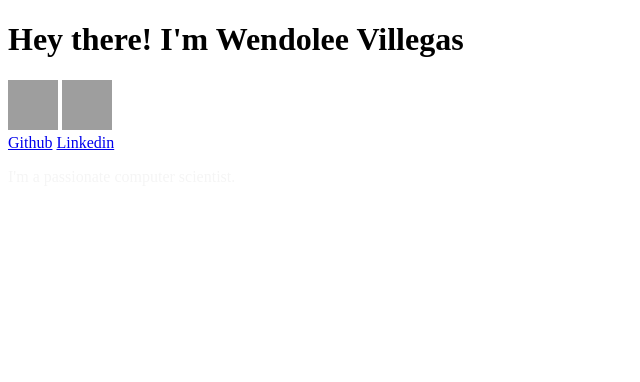
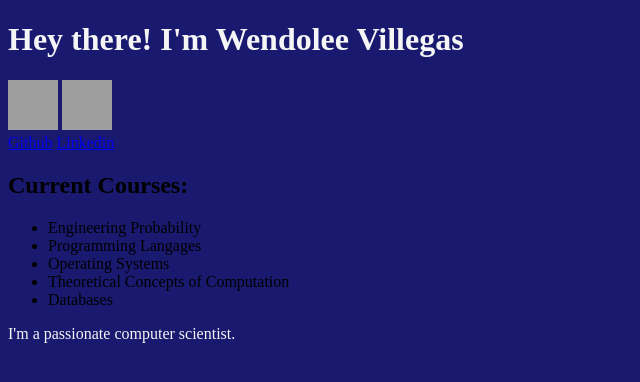
Before and after one commit to wendoughlee/wendolee, a plain HTML site: page index.html in a window 1280 px wide. Shown: the whole page, without its empty margins (0-640 px from the left). Drawn offline with Linux system fonts and the light colour scheme; grey boxes are pictures that could not be loaded.

Commit message:
changing colors

```diff
--- a/index.html
+++ b/index.html
@@ -4,6 +4,8 @@
   <head>
   <meta charset="utf-8" />
   <meta name ="viewport" content="width=device-width" />
+
+  <link href="styles/style.css" rel="stylesheet" />
   <title>Welcome to my website!</title>
   </head>
   <body>
@@ -19,7 +21,7 @@
     <a href="https://www.linkedin.com/in/wendolee-villegas-565440252/">Linkedin</a>
     </br>
 
-    <!-- <h2>Current Courses:</h2>
+    <h2>Current Courses:</h2>
     <ul>
       <li>Engineering Probability</li>
       <li>Programming Langages</li>
@@ -27,8 +29,6 @@
       <li>Theoretical Concepts of Computation</li>
       <li>Databases</li>
     </ul>
-    <!-- <img src="images/login-icon.png" alt="Test image" /> -->
-    <link href="styles/style.css" rel="stylesheet" />
     <p>I'm a passionate computer scientist.</p>
   </body>
 </html>
--- a/styles/style.css
+++ b/styles/style.css
@@ -1,3 +1,11 @@
+h1 {
+  color: whitesmoke;
+}
+
+body {
+  background-color: midnightblue;
+}
+
 p {
   color: whitesmoke;
 }
```
